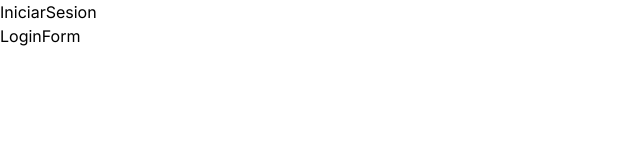
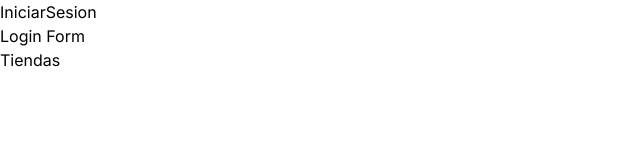
Before and after one commit to PabloBlancoArg/saludable2-vite, a React (Vite) app: page / in a window 1280 px wide. Shown: the top 160 px of the page, without its empty margins (0-640 px from the left). Built offline with nearby package versions, Linux system fonts and the light colour scheme.

Commit message:
add link

```diff
--- a/src/paginas/LoginForm.jsx
+++ b/src/paginas/LoginForm.jsx
@@ -1,10 +1,12 @@
 import React from 'react'
+import { Link } from 'react-router-dom'
 
 const LoginForm = () => {
   return (
 
     <div>
-        LoginForm
+       <h1>Login Form</h1>
+        <Link to="/o">Tiendas</Link>
     </div>
   )
 }
```
